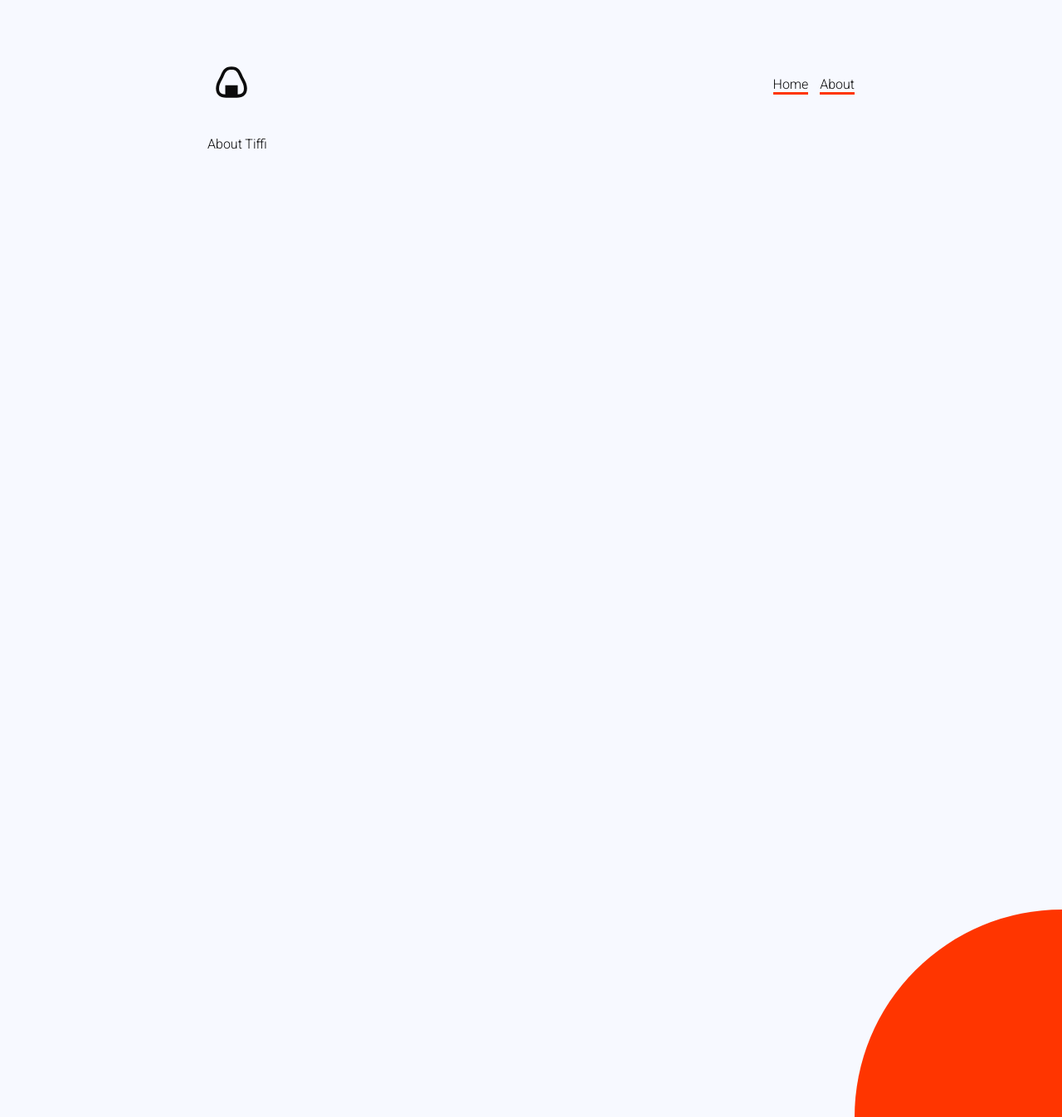
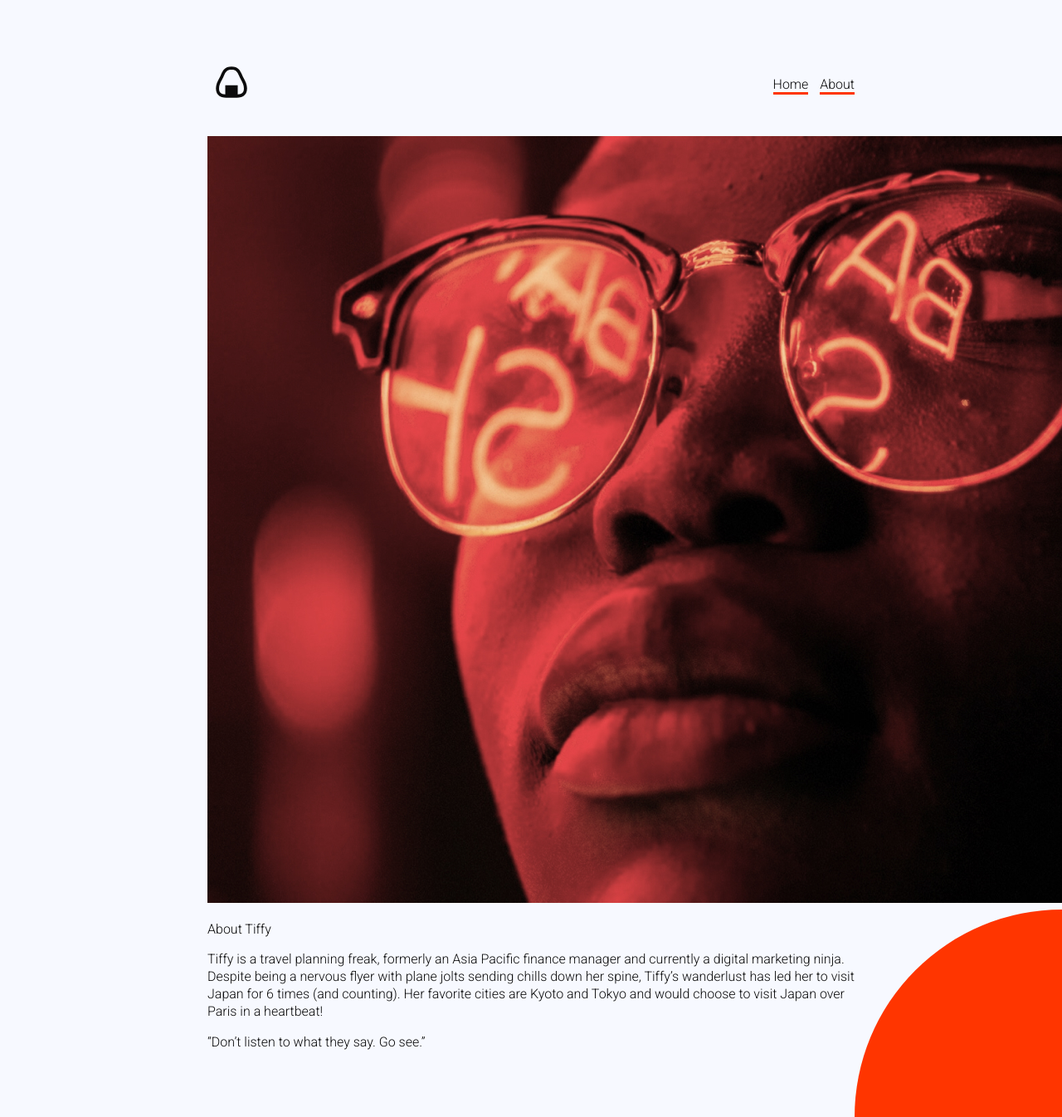
Before and after one commit to galapr/anightinjapan, a Jekyll site: the page built from about.markdown, in a window 1280 px wide and 1346 px high. Shown: the whole window at 83% size. Built offline with Jekyll 4.4.1, drawn with Linux system fonts in a browser that asks for light colours.

Commit message:
Updated About

```diff
--- a/about.markdown
+++ b/about.markdown
@@ -4,4 +4,10 @@
 layout: default
 ---
 
-About Tiffi
+![about.jpg](/uploads/about.jpg)
+
+About Tiffy
+
+Tiffy is a travel planning freak, formerly an Asia Pacific finance manager and currently a digital marketing ninja. Despite being a nervous flyer with plane jolts sending chills down her spine, Tiffy’s wanderlust has led her to visit Japan for 6 times (and counting). Her favorite cities are Kyoto and Tokyo and would choose to visit Japan over Paris in a heartbeat!
+
+“Don't listen to what they say. Go see.”
```
